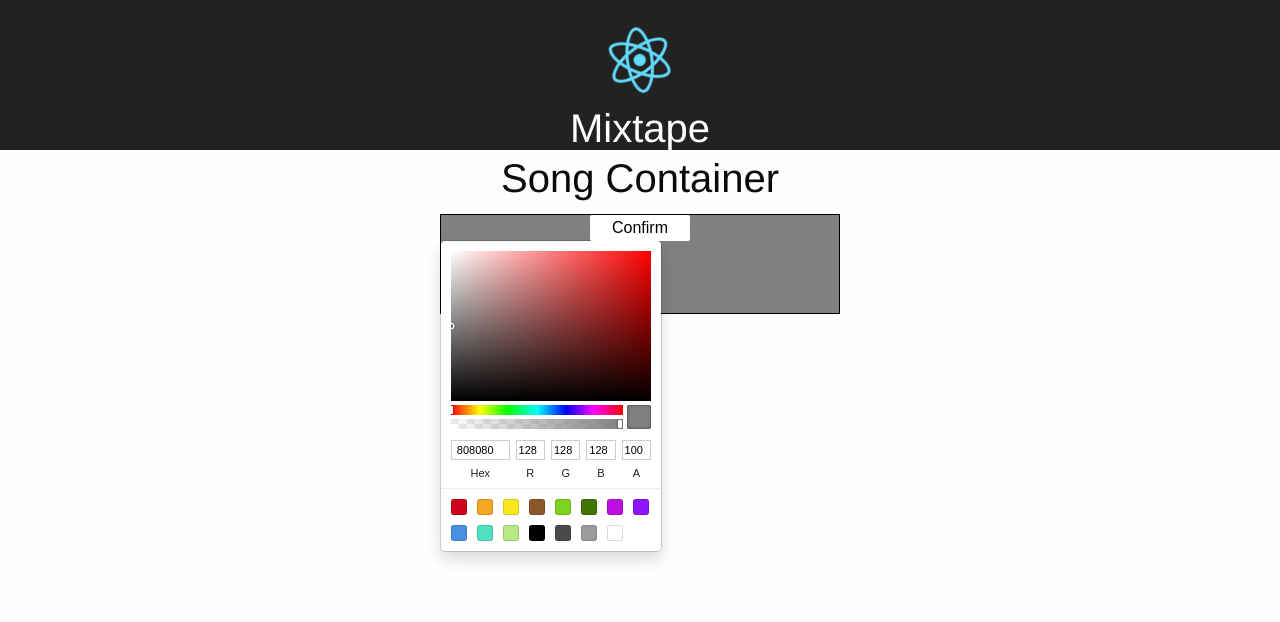
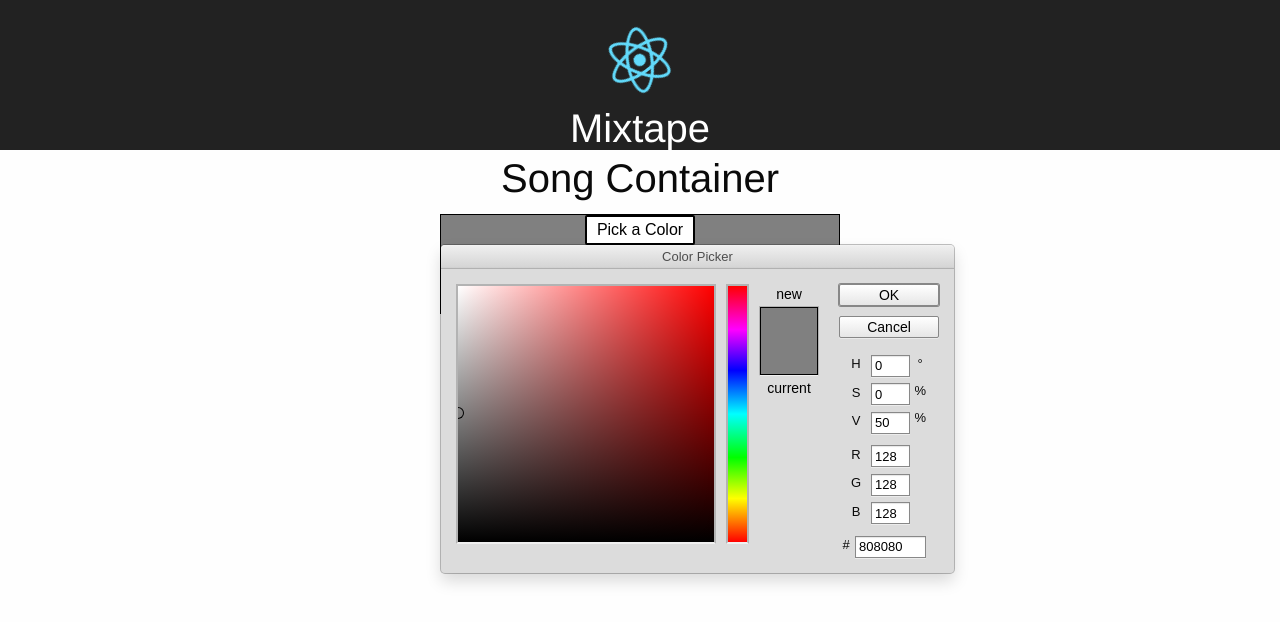
Before and after one commit to BouncingBison/mixtape-new, a React (Create React App) app: page / in a window 1280 px wide. Both pictures are taken after a click on the button "Pick a Color". Shown: the top 622 px of the page. Built offline with nearby package versions, Linux system fonts and the light colour scheme.

Commit message:
ColorPicker complete

```diff
--- a/src/SongContainer/SongContainer.jsx
+++ b/src/SongContainer/SongContainer.jsx
@@ -1,6 +1,6 @@
 import React, { Component } from "react";
 
-import { SketchPicker } from "react-color";
+import { PhotoshopPicker } from "react-color";
 
 
 class SongContainer extends Component {
@@ -8,28 +8,37 @@ class SongContainer extends Component {
     constructor(props) {
         super(props);
 
+        this.queueColor = this.queueColor.bind(this);
         this.updateColor = this.updateColor.bind(this);
         this.closeColorPicker = this.closeColorPicker.bind(this);
-        this.toggleColorPicker = this.toggleColorPicker.bind(this);
+        this.openColorPicker = this.openColorPicker.bind(this);
 
         this.state = {
             displayColorPicker: false,
-            color: "grey"
+            backgroundColor: "grey",
+            pickerColor: "grey"
         };
     }
 
     closeColorPicker() {
-        this.setState({ displayColorPicker: false })
+        this.setState({
+            pickerColor: this.state.backgroundColor,
+            displayColorPicker: false })
     };
 
-    toggleColorPicker() {
-        this.setState({ displayColorPicker: !this.state.displayColorPicker })
+    openColorPicker() {
+        this.setState({ displayColorPicker: true })
     };
 
-    updateColor(newColor) {
-        console.log("New Color", newColor);
+    queueColor(newColor) {
         this.setState({
-           color: newColor.hex
+            pickerColor: newColor.hex
+        })
+    }
+    updateColor() {
+        this.setState({
+            displayColorPicker: false,
+            backgroundColor: this.state.pickerColor
         });
     }
 
@@ -40,13 +49,14 @@ class SongContainer extends Component {
                 margin: "0 auto",
                 width: "400px",
                 height: "100px",
-                background: this.state.color,
+                backgroundColor: this.state.backgroundColor,
                 border: "1px solid black"
             },
             colorButton: {
-                width: "100px",
+                width: "110px",
                 padding: "5px",
-                background: "white",
+                backgroundColor: "white",
+                border: "2px solid black",
                 borderRadius: "2px"
             }
         };
@@ -59,25 +69,20 @@ class SongContainer extends Component {
                 </h2>
                 <div
                     style={ styles.songContainer }
-                    onClick = { this.handleClick }
                 >
                     <button
                         style= { styles.colorButton }
                         type="button"
-                        onClick={ this.toggleColorPicker }
+                        onClick={ this.openColorPicker }
                     >
-                        { this.state.displayColorPicker ?
-                            `Confirm`
-                            :
-                            `Pick a Color`
-                        }
+                        Pick a Color
                     </button>
                     { this.state.displayColorPicker ?
-                        <SketchPicker
-                            onClick={this.toggleColorPicker}
-                            color={ this.state.color }
-                            onChange={ this.updateColor }
-                            disableAlpha="true"
+                        <PhotoshopPicker
+                            color={ this.state.pickerColor }
+                            onChange={ this.queueColor }
+                            onAccept={ this.updateColor }
+                            onCancel={ this.closeColorPicker }
                         />
                         :
                         null
```
